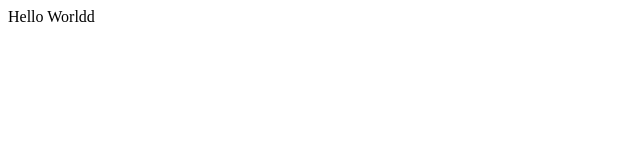
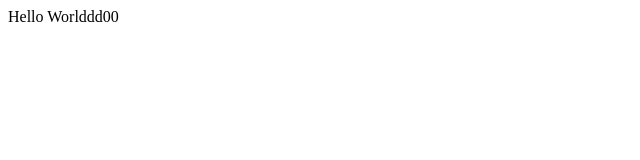
Before and after one commit to PranitAsole/jenkins-gav-1, a plain HTML site: page index.html in a window 1280 px wide. Shown: the full height of the page, 0-640 px from the left. Drawn offline with Linux system fonts and the light colour scheme.

Commit message:
Update index.html

```diff
--- a/index.html
+++ b/index.html
@@ -1,5 +1,5 @@
 <html>
   <body>
-    </h1> Hello Worldd </h1>
+    </h1> Hello Worlddd00 </h1>
    </body>
 </html>
```
